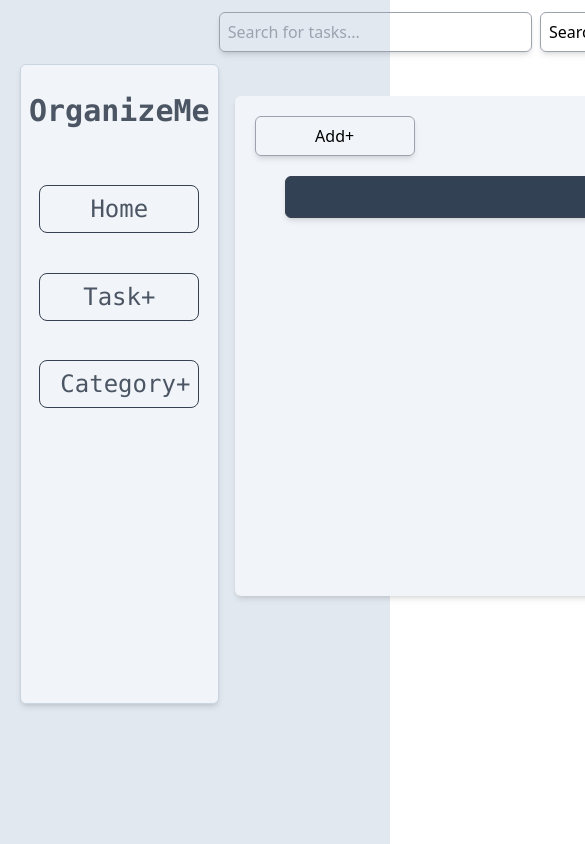
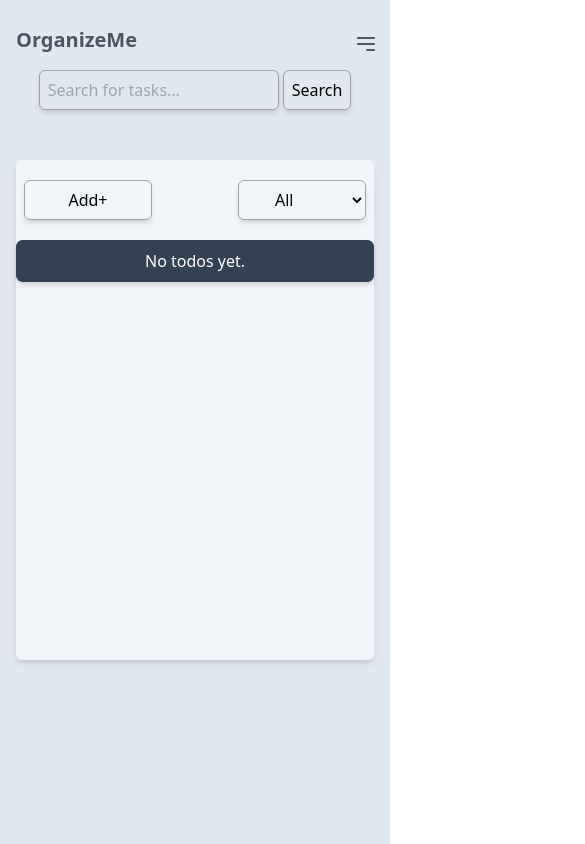
Before and after one commit to anshumanSathua/OrganizeMe, a React (Vite) app: page / in a window 390 px wide. Shown: the top 844 px of the page, 585 px wide, since content can reach past the window. Built offline with nearby package versions, Linux system fonts and the light colour scheme.

Commit message:
Added responsive design

```diff
--- a/src/components/Home.jsx
+++ b/src/components/Home.jsx
@@ -9,7 +9,6 @@ const Home = () => {
   const navigate = useNavigate();
 
   useEffect(() => {
-    // Fetch todos from IndexedDB when the component mounts
     const fetchTodos = async () => {
       try {
         const allTodos = await getTodos();
@@ -20,7 +19,7 @@ const Home = () => {
     };
 
     fetchTodos();
-  }, []); // Empty dependency array to ensure this effect runs only once
+  }, []);
 
   const handleFilterChange = (newFilter) => {
     setFilter(newFilter);
@@ -38,23 +37,22 @@ const Home = () => {
   });
 
   const handleAddTodoClick = () => {
-    // Navigate to the "Add Todo" page
     navigate("/add");
   };
 
   return (
     <Layout>
-      <section className="w-[800px] h-[500px] bg-slate-100 m-auto mt-4 rounded-md shadow-md">
-        <div className="flex justify-between mx-5 pt-5">
+      <section className="max-w-md md:w-[800px] h-[500px] bg-slate-100 mx-auto mt-4 rounded-md shadow-md">
+        <div className="flex flex-row justify-between items-center md:mx-5 pt-5">
           <button
             onClick={handleAddTodoClick}
-            className="border border-gray-400 rounded-md shadow-md w-[10rem]"
+            className="border border-gray-400 rounded-md shadow-md w-[8rem] h-[2.5rem] md:w-[10rem] ml-2 md:ml-0 "
           >
             Add+
           </button>
-          <div className="relative inline-block bg-slate-100 ">
+          <div className="relative inline-block bg-slate-100 w-[8rem] md:w-[10rem] md:ml-3 mr-2 md:mr-0 ">
             <select
-              className="border border-gray-400 rounded-md shadow-md w-[10rem] h-[2.5rem] pl-[2rem] bg-slate-100"
+              className="border border-gray-400 rounded-md shadow-md w-full h-[2.5rem] md:w-[10rem] pl-[2rem] bg-slate-100"
               value={filter}
               onChange={(e) => handleFilterChange(e.target.value)}
             >
@@ -64,17 +62,17 @@ const Home = () => {
             </select>
           </div>
         </div>
-        <div className="w-[700px] m-auto mt-5 rounded-md shadow-md">
+        <div className="max-w-md mx-auto mt-5 rounded-md shadow-md overflow-hidden">
           {filteredTodos.length === 0 ? (
-            <p className="text-gray-700 text-center text-white bg-slate-700 border border-gray-700 rounded-md p-[0.5rem]  ">
+            <p className="text-gray-700 text-center text-white bg-slate-700 border border-gray-700 rounded-md p-[0.5rem]">
               No todos yet.
             </p>
           ) : (
-            <ul>
+            <ul className="divide-y divide-gray-400 m-1">
               {filteredTodos.map((todo) => (
                 <li
                   key={todo.id}
-                  className="text-gray-700 p-[0.5rem] font-semibold border"
+                  className="text-gray-700 p-[0.5rem] font-semibold hover:bg-gray-100"
                 >
                   <Link to={`/todo/${todo.id}`} state={{ todo }}>
                     {todo.title}
--- a/src/components/Navbar.jsx
+++ b/src/components/Navbar.jsx
@@ -1,15 +1,105 @@
+import { useState } from "react";
+import { useNavigate } from "react-router-dom";
+
 const Navbar = () => {
+  const [isMenuOpen, setIsMenuOpen] = useState(false);
+
+  const handleMenuToggle = () => {
+    setIsMenuOpen(!isMenuOpen);
+  };
+
+  const navigate = useNavigate();
+
+  const handleHomeClick = () => {
+    setIsMenuOpen(false);
+    navigate("/");
+  };
+
+  const handleAddTaskClick = () => {
+    setIsMenuOpen(false);
+    navigate("/add");
+  };
+
+  const handleMenuItemClick = () => {
+    // Close the menu when a menu item is clicked
+    setIsMenuOpen(false);
+  };
+
   return (
-    <nav className="w-full h-[4rem] flex justify-center items-center ">
+    <nav className="w-full h-[8rem] md:h-[4rem] flex flex-col md:flex-row justify-center items-center relative">
+      {/*Heading and Burger Menu*/}
+      <div className="md:hidden flex items-center w-full p-2">
+        <h1 className="text-xl font-bold text-gray-600 mb-2 pl-2">
+          OrganizeMe
+        </h1>
+        {/* Burger menu icon */}
+        <div
+          className="text-gray-600 cursor-pointer ml-auto pr-1"
+          onClick={handleMenuToggle}
+        >
+          <svg
+            xmlns="http://www.w3.org/2000/svg"
+            fill="none"
+            viewBox="0 0 24 24"
+            stroke="currentColor"
+            className="h-6 w-6"
+          >
+            {isMenuOpen ? (
+              <path
+                strokeLinecap="round"
+                strokeLinejoin="round"
+                strokeWidth="2"
+                d="M6 18L18 6M6 6l12 12"
+              />
+            ) : (
+              <path
+                strokeLinecap="round"
+                strokeLinejoin="round"
+                strokeWidth="2"
+                d="M4 6h16M4 12h16m-7 6h7"
+              />
+            )}
+          </svg>
+        </div>
+      </div>
+
+      {/*Search Bar and Button*/}
+      <div className="flex flex-row justify-center items-center w-full">
         <input
           type="text"
           id="search"
           placeholder="Search for tasks..."
-        className="w-[20rem] h-[2.5rem] border border-gray-400 shadow-md rounded-md bg-transparent px-2"
+          className="w-[15rem] md:w-[20rem] h-[2.5rem] md:h-[2.5rem] border border-gray-400 shadow-md rounded-md bg-transparent px-2"
         />
-      <button className="border border-gray-400 shadow-md px-2 h-[2.5rem] rounded-md ml-2">
+
+        <button className="border border-gray-400 shadow-md px-2 h-[2.5rem] rounded-md ml-1 md:ml-2">
           Search
         </button>
+      </div>
+
+      {/*Mobile Menu Popup*/}
+      {isMenuOpen && (
+        <div className="md:hidden absolute top-full left-1/2 transform -translate-x-1/2 mt-1 w-36 h-36 bg-white border border-gray-300 shadow-md py-2 px-4 z-10 rounded-md">
+          <button
+            className="block w-full text-center text-lg text-slate-600 mb-3"
+            onClick={handleHomeClick}
+          >
+            Home
+          </button>
+          <button
+            className="block w-full text-center text-lg text-slate-600 mb-3"
+            onClick={handleAddTaskClick}
+          >
+            Task+
+          </button>
+          <button
+            className="block w-full text-center text-lg text-slate-600 mb-3"
+            onClick={handleMenuItemClick}
+          >
+            Categories
+          </button>
+        </div>
+      )}
     </nav>
   );
 };
--- a/src/components/Sidebar.jsx
+++ b/src/components/Sidebar.jsx
@@ -13,7 +13,7 @@ const Sidebar = () => {
 
   return (
     <>
-      <section className="flex flex-col items-center w-[13rem] h-[40rem] border border-slate-300 rounded-md ml-5 mt-[4rem] bg-slate-100 shadow-md ">
+      <section className="hidden md:flex flex-col items-center w-[13rem] h-[40rem] border border-slate-300 rounded-md ml-5 mt-[4rem] bg-slate-100 shadow-md">
         <h1 className="text-3xl font-bold font-mono text-gray-600 mt-5 p-[0.5rem]">
           OrganizeMe
         </h1>
```
Lines whose indentation alone changed are shown as unchanged.
